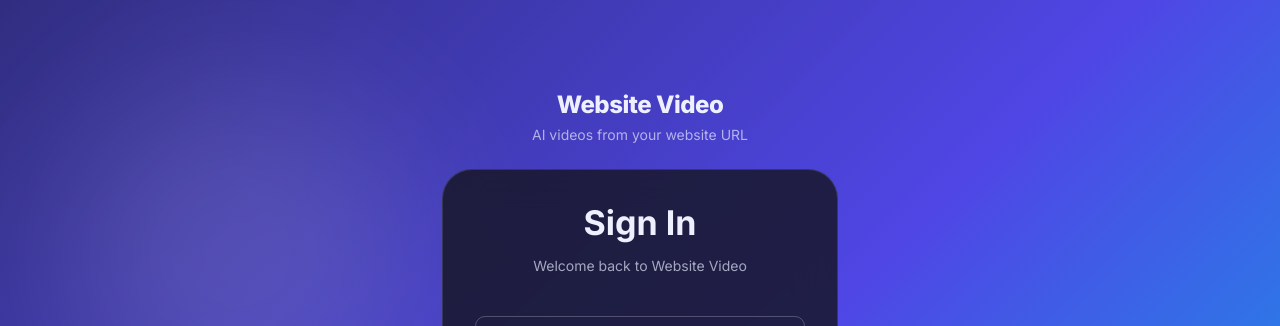
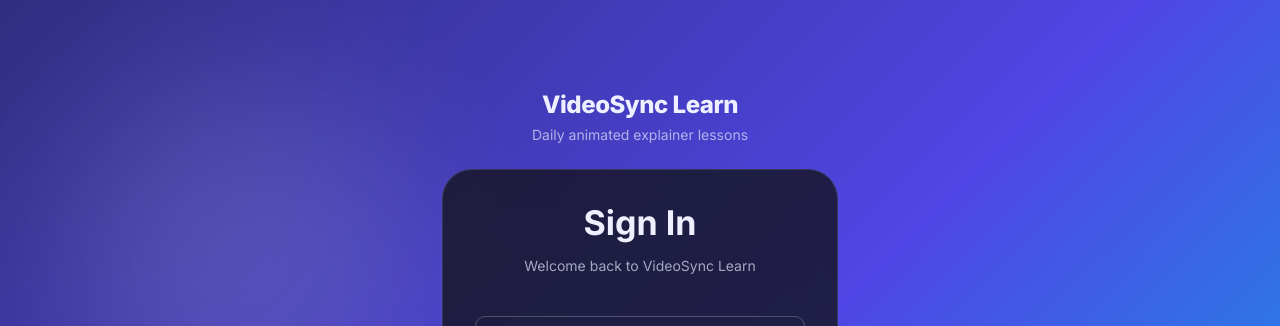
Before and after one commit to hthuku95/videosync_learn, a React (Vite) app: page /login in a window 1280 px wide. Shown: the top 326 px of the page. Built offline with nearby package versions, Linux system fonts and the light colour scheme; no server answers.

Commit message:
fix(shell): full-width footer + per-app branding

```diff
--- a/src/components/auth/LoginForm.tsx
+++ b/src/components/auth/LoginForm.tsx
@@ -36,7 +36,7 @@
         Sign In
       </Typography>
       <Typography variant="body2" color="text.secondary" textAlign="center" mb={3}>
-        Welcome back to Website Video
+        Welcome back to VideoSync Learn
       </Typography>
 
       {error && (
--- a/src/components/auth/RegisterForm.tsx
+++ b/src/components/auth/RegisterForm.tsx
@@ -72,7 +72,7 @@
         Create Account
       </Typography>
       <Typography variant="body2" color="text.secondary" textAlign="center" mb={3}>
-        Get your videos from your website URL
+        Daily animated explainer lessons
       </Typography>
 
       {error && (
--- a/src/components/layout/AppLayout.tsx
+++ b/src/components/layout/AppLayout.tsx
@@ -22,7 +22,8 @@
   };
 
   return (
-    <Box sx={{ display: 'flex', height: '100dvh', overflow: 'hidden' }}>
+    <Box sx={{ display: 'flex', flexDirection: 'column', height: '100dvh', overflow: 'hidden' }}>
+      <Box sx={{ display: 'flex', flex: '1 1 auto', minHeight: 0 }}>
       <TopBar onMenuClick={handleDrawerToggle} />
 
       {isMobile ? (
@@ -59,8 +60,9 @@
             <Outlet />
           </motion.div>
         </AnimatePresence>
-        <Footer appName="VideoSync Learn" />
       </Box>
+      </Box>
+      <Footer appName="VideoSync Learn" />
     </Box>
   );
 }
--- a/src/components/layout/AuthLayout.tsx
+++ b/src/components/layout/AuthLayout.tsx
@@ -51,10 +51,10 @@
               variant="h5"
               sx={{ fontWeight: 800, color: '#eef0ff', letterSpacing: '-0.02em' }}
             >
-              Website Video
+              VideoSync Learn
             </Typography>
             <Typography variant="body2" sx={{ color: 'rgba(238,240,255,0.65)', mt: 0.5 }}>
-              AI videos from your website URL
+              Daily animated explainer lessons
             </Typography>
           </Box>
 
--- a/src/components/layout/Sidebar.tsx
+++ b/src/components/layout/Sidebar.tsx
@@ -66,11 +66,11 @@
           <Box
             component="img"
             src="/favicon.svg"
-            alt="Website Video"
+            alt="VideoSync Learn"
             sx={{ width: 28, height: 28 }}
           />
           <Box>
-            <Box sx={{ fontWeight: 800, fontSize: 15, lineHeight: 1.1 }}>Website Video</Box>
+            <Box sx={{ fontWeight: 800, fontSize: 15, lineHeight: 1.1 }}>VideoSync Learn</Box>
             <Box sx={{ fontSize: 11, color: 'text.secondary', lineHeight: 1.2 }}>
               URL to Video
             </Box>
--- a/src/components/layout/TopBar.tsx
+++ b/src/components/layout/TopBar.tsx
@@ -63,7 +63,7 @@
             flexGrow: 1,
           }}
         >
-          Website Video
+          VideoSync Learn
         </Typography>
 
         <Box sx={{ display: 'flex', alignItems: 'center', gap: 1 }}>
```
